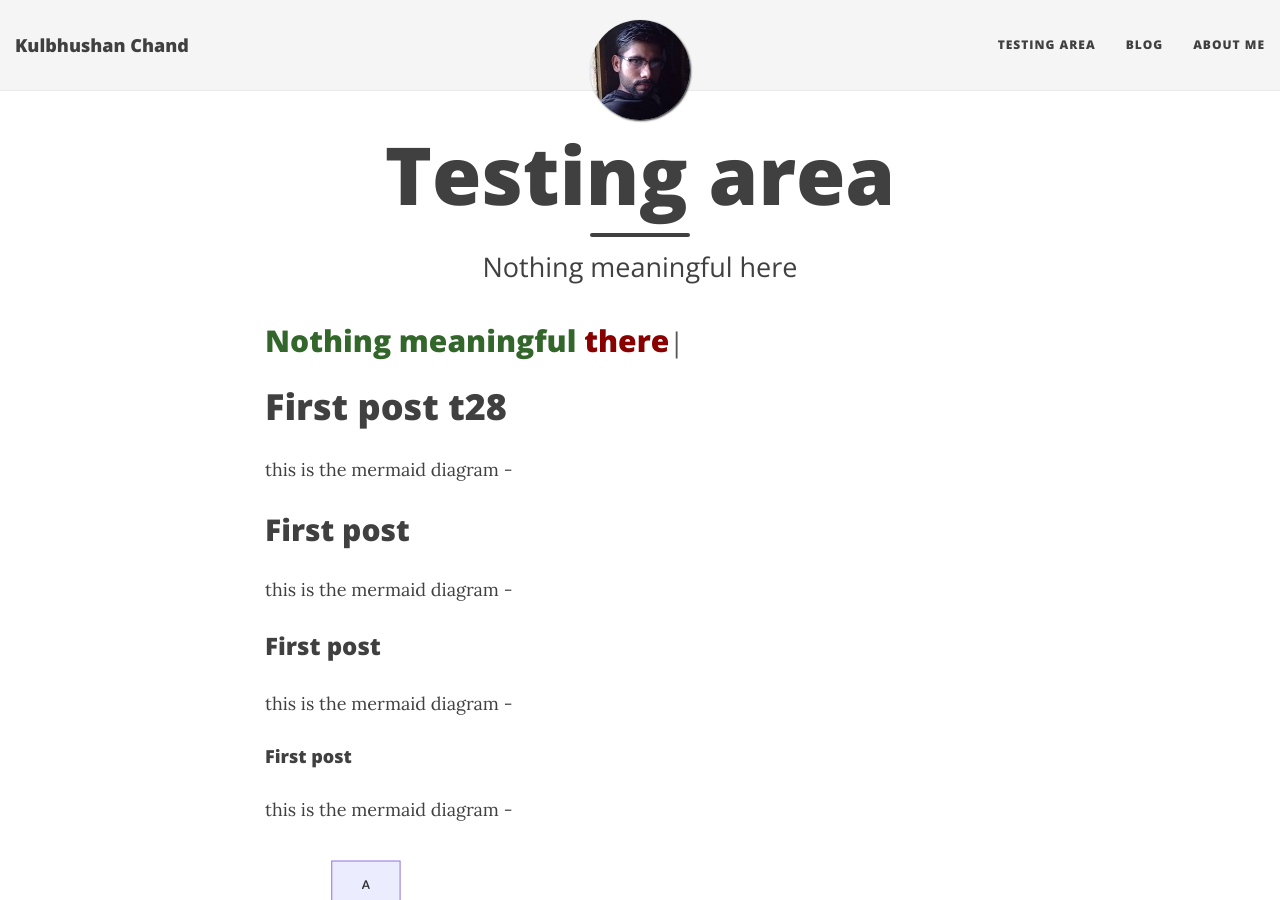
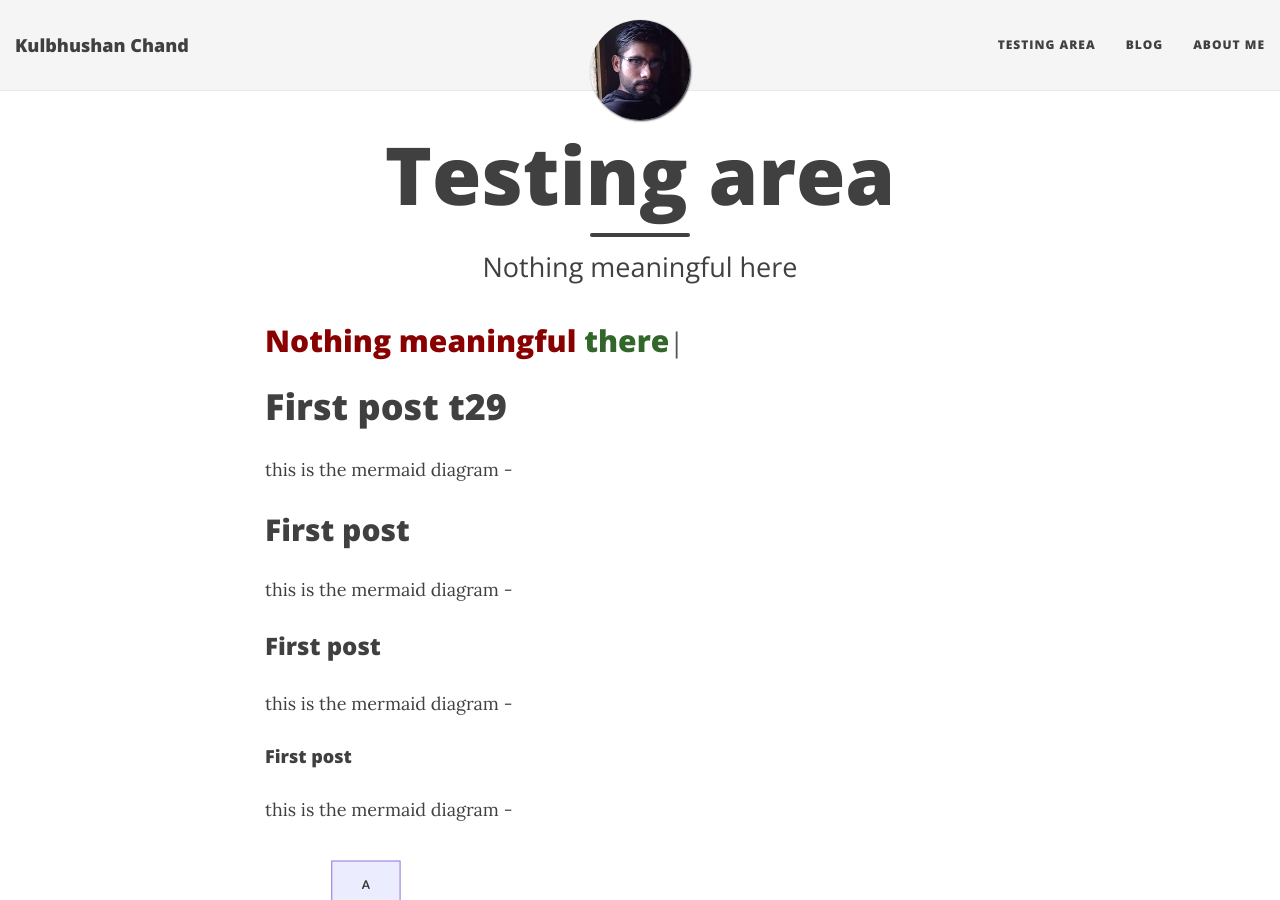
Before and after one commit to kulbhushanchand/kulbhushan-chand.github.io-v1, a Jekyll site: the page built from _pages/testing-area.md, in a window 1280 px wide and 900 px high. Built offline with Jekyll 4.4.1, drawn with Linux system fonts in a browser that asks for light colours; nearby versions of some CDN libraries; a style sheet for code colours, icons or effects is not loaded.

Commit message:
Update testing-area.md

```diff
--- a/_pages/testing-area.md
+++ b/_pages/testing-area.md
@@ -22,13 +22,13 @@ ext-lib:
 <div class="mobile-js-hide">
   <div class="row">
     <div class="col-sm-12">
-      <h2> <span class="typedLine1" style="color:#32662a" ></span></h2>
+      <h2> <span class="typedLine1" style="color:#890000" ></span></h2>
      </div>
   </div>
  </div>
 
 
-# First post t28
+# First post t29
 
 this is the mermaid diagram -
 
@@ -122,9 +122,9 @@ new Chart(document.getElementById("bar-chart-horizontal"), {
 <script>
 var typed = new Typed( '.typedLine1', {
   strings: [" Nothing meaningful ^500 here" ,
-            " Nothing meaningful ^500 <span style='color:#890000'>there</span>",
-            " Nothing meaningful ^500 <span style='color:#890000'>anywhere</span>",
-            " It's a silly ^1000 <span style='color:#890000'>World !!!</span>"],
+            " Nothing meaningful ^500 <span style='color:#32662a'>there</span>",
+            " Nothing meaningful ^500 <span style='color:#32662a'>anywhere</span>",
+            " It's a silly ^1000 <span style='color:#32662a'>World !!!</span>"],
   startDelay: 1000,
   typeSpeed: 65,
   backSpeed: 60,
```
